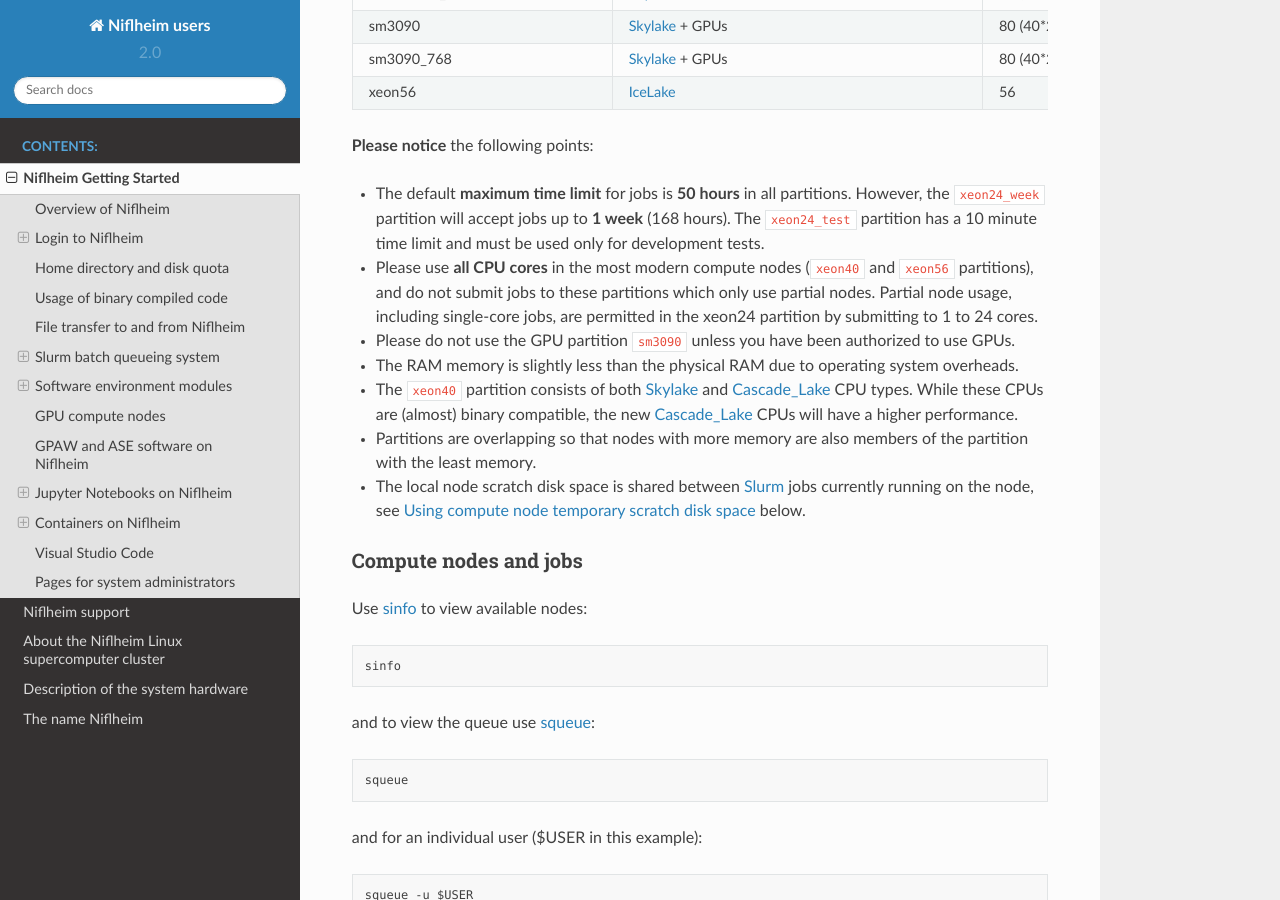
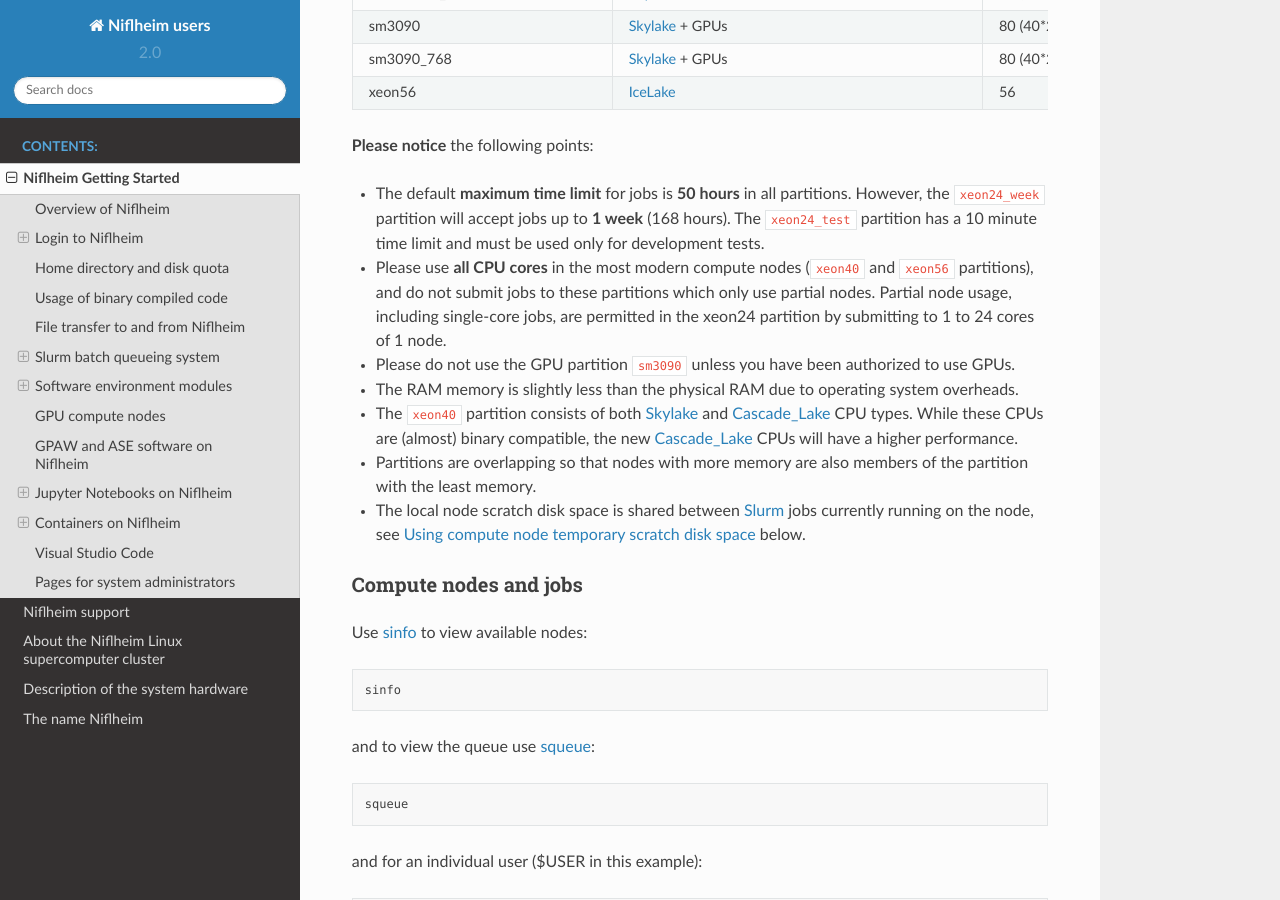
Before and after one commit to OleHolmNielsen/Niflheim_users, a Sphinx documentation site: the page built from docs/Niflheim_Getting_Started.rst, in a window 1280 px wide and 900 px high, scrolled down 5306 px. Built offline with Sphinx 7.4.7 and the Read the Docs theme 2.0.0, drawn with Linux system fonts in a browser that asks for light colours.

Commit message:
Minor edit

```diff
--- a/docs/Niflheim_Getting_Started.rst
+++ b/docs/Niflheim_Getting_Started.rst
@@ -329,7 +329,7 @@ Niflheim contains a number of node partitions with different types of CPU archit
 
 * Please use **all CPU cores** in the most modern compute nodes (``xeon40`` and ``xeon56`` partitions),
   and do not submit jobs to these partitions which only use partial nodes.
-  Partial node usage, including single-core jobs, are permitted in the xeon24 partition by submitting to 1 to 24 cores.
+  Partial node usage, including single-core jobs, are permitted in the xeon24 partition by submitting to 1 to 24 cores of 1 node.
 
 * Please do not use the GPU partition ``sm3090`` unless you have been authorized to use GPUs.
 
```
